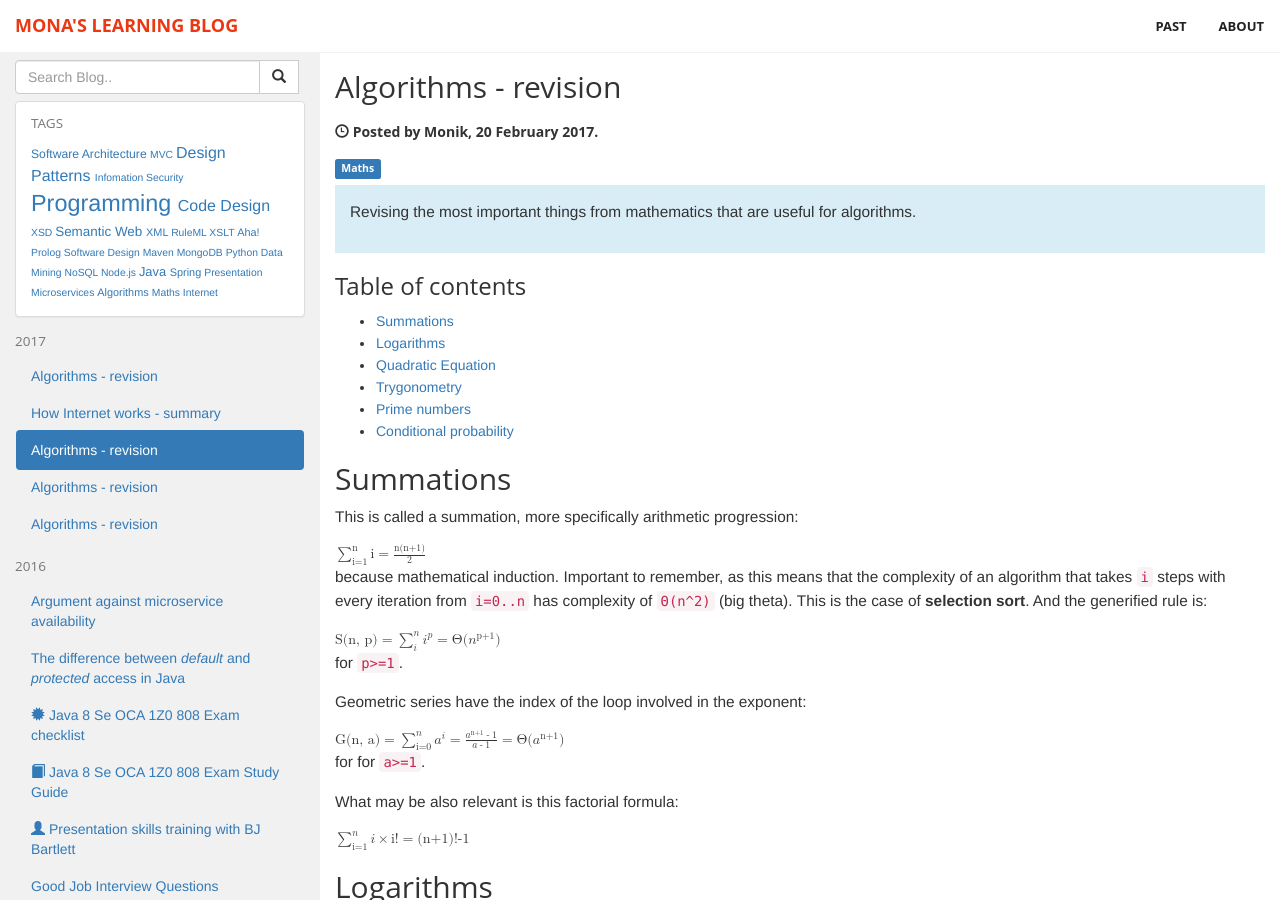
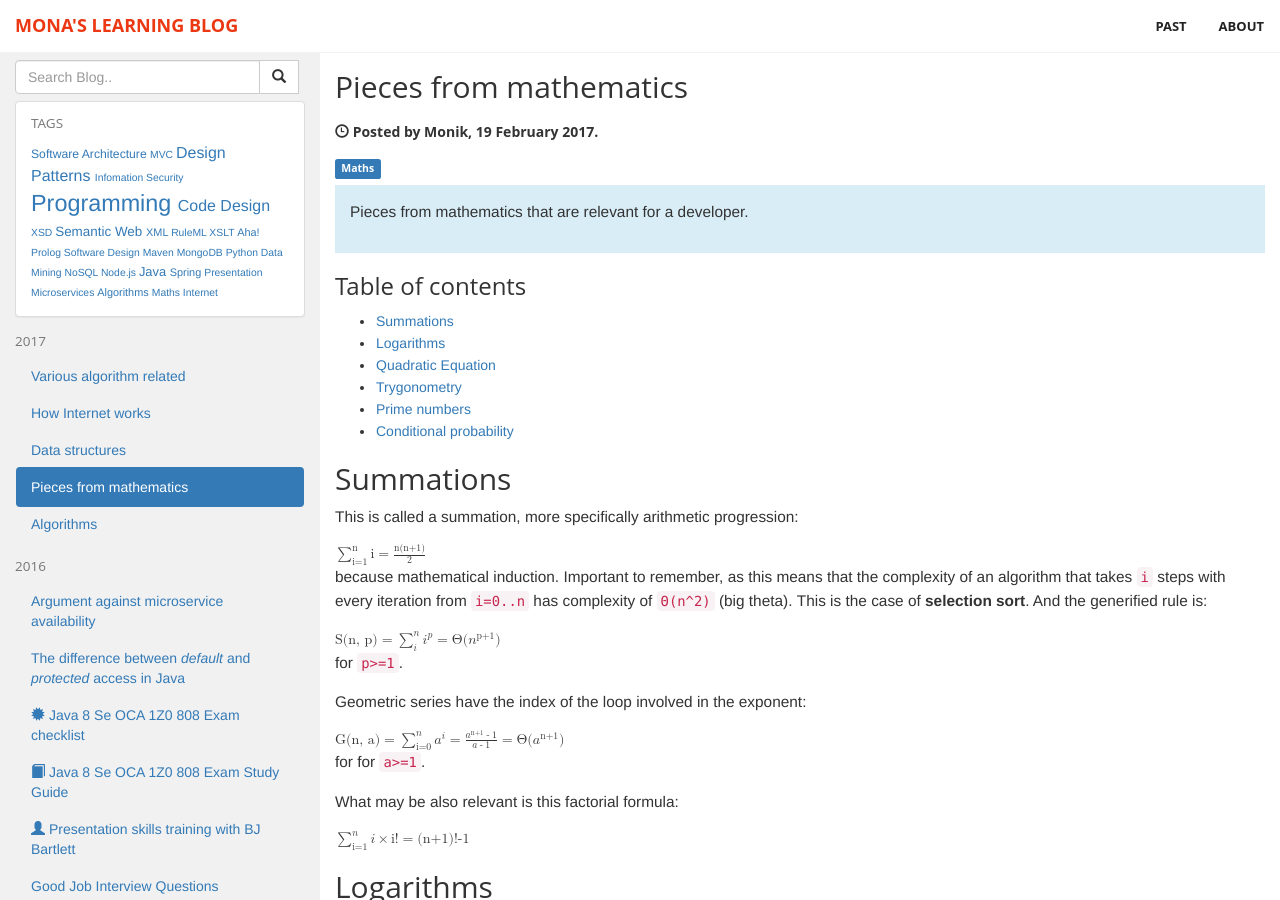
Before and after one commit to monikma/monikma.github.io, a Jekyll site: the page built from _posts/2017-02-19-maths-revision.md, in a window 1280 px wide and 900 px high. Built offline with Jekyll 4.4.1, drawn with Linux system fonts in a browser that asks for light colours.

Commit message:
general post corrections

```diff
--- a/_posts/2017-02-19-maths-revision.md
+++ b/_posts/2017-02-19-maths-revision.md
@@ -1,14 +1,14 @@
 ---
 layout: post
-title: Algorithms - revision
-date: '2017-02-20'
+title: Pieces from mathematics
+date: '2017-02-19'
 author: Monik
 tags:
 - Maths
 commentIssueId: 35
 ---
 <div class="bg-info panel-body" markdown="1">
-Revising the most important things from mathematics that are useful for algorithms.
+Pieces from mathematics that are relevant for a developer.
 </div>
 
 <h3>Table of contents</h3>
--- a/_posts/2017-02-20-data-structures-revision.md
+++ b/_posts/2017-02-20-data-structures-revision.md
@@ -1,7 +1,7 @@
 ---
 layout: post
-title: Algorithms - revision
-date: '2017-02-19'
+title: Data structures
+date: '2017-02-20'
 author: Monik
 tags:
 - Programming
@@ -9,7 +9,7 @@ tags:
 commentIssueId: 36
 ---
 <div class="bg-info panel-body" markdown="1">
-Revising the most important things about data structures.
+The most important data structures.
 </div>
 
 <h3>Table of contents</h3>
--- a/_posts/2017-03-18-various-cs-concepts-revision.md
+++ b/_posts/2017-03-18-various-cs-concepts-revision.md
@@ -1,6 +1,6 @@
 ---
 layout: post
-title: Algorithms - revision
+title: Various algorithm related
 date: '2017-03-18'
 author: Monik
 tags:
@@ -8,7 +8,7 @@ tags:
 commentIssueId: 38
 ---
 <div class="bg-info panel-body" markdown="1">
-Revising various Computer Science concepts.
+Revising various concepts that can be useful for algorithm design.
 </div>
 
 <h3>Table of contents</h3>
```
Also changed, not shown: _posts/2017-02-19-algorithms-revision.md (+2 -2 lines), _posts/2017-03-04-how-internet-works.md (+21 -14 lines).
